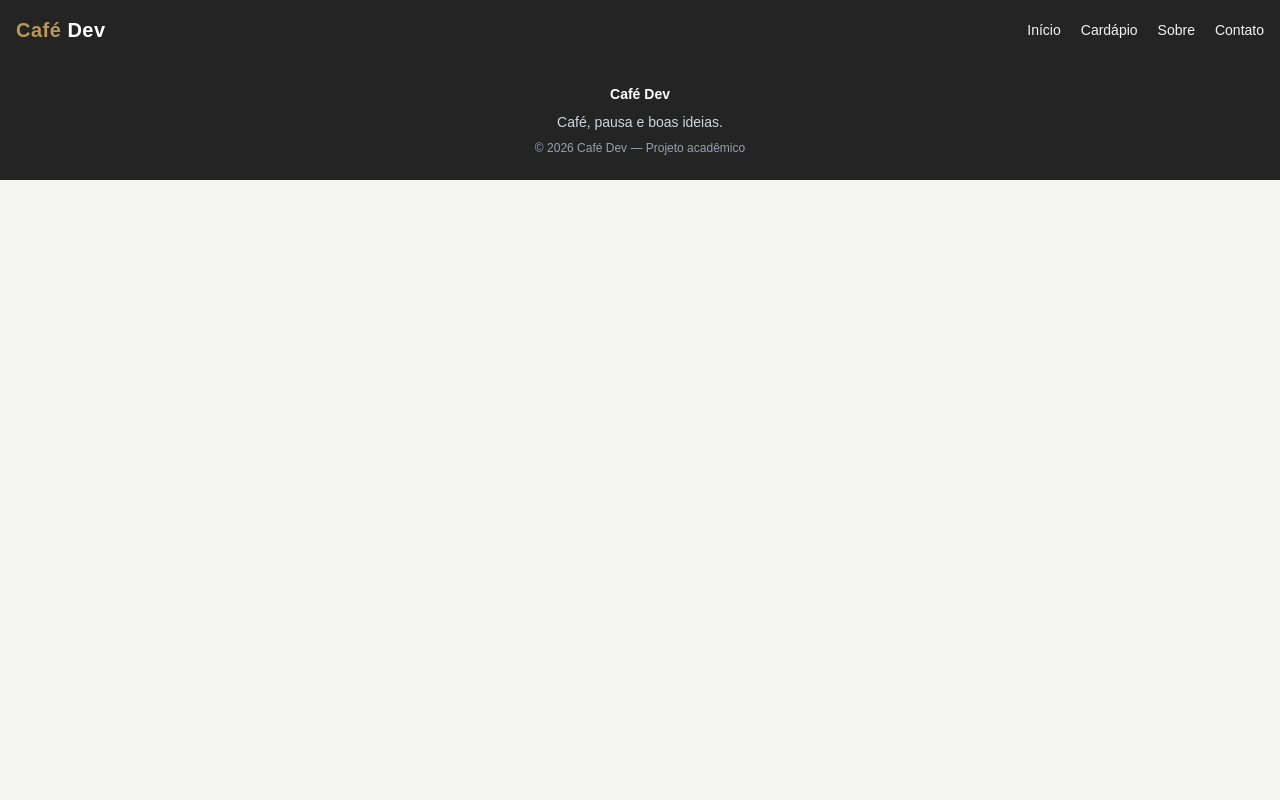
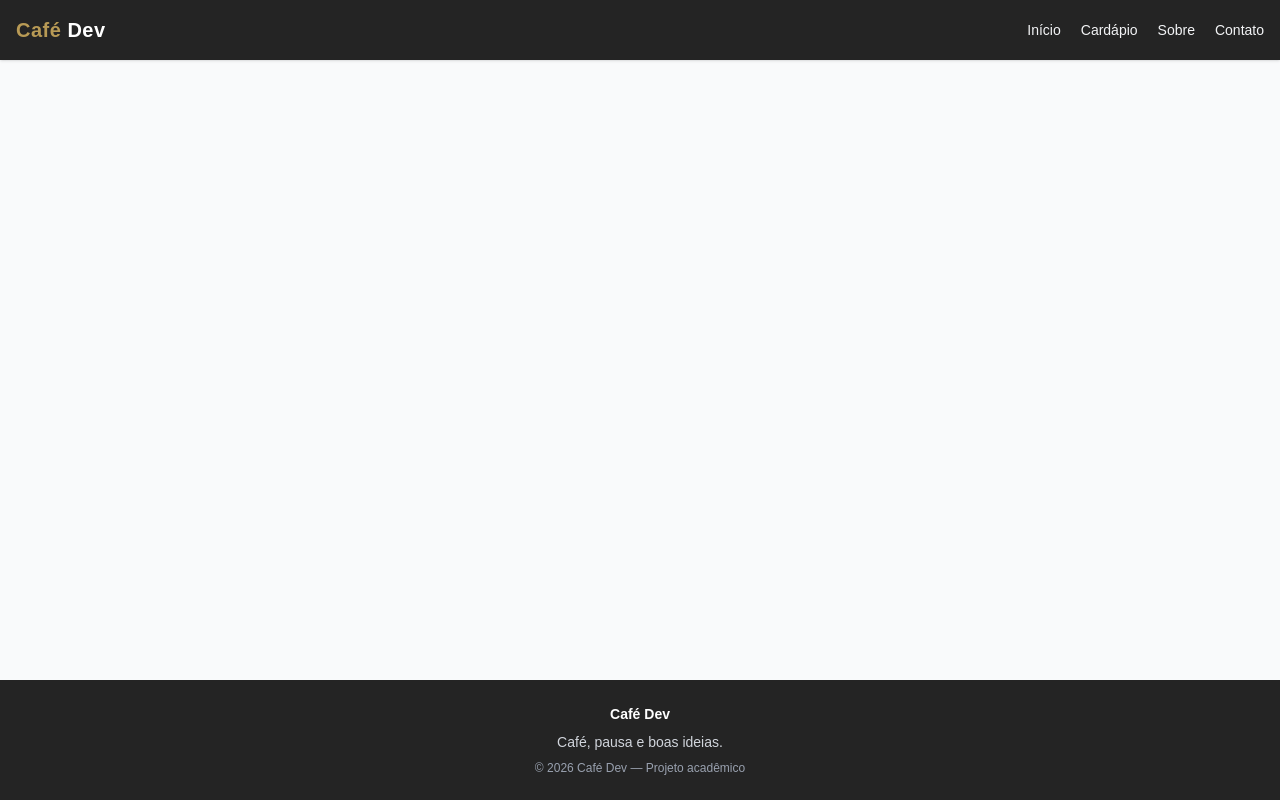
Before and after one commit to alyson-souto/cafeteria-dev, a React (Vite) app: page / in a window 1280 px wide. Built offline with nearby package versions, Linux system fonts and the light colour scheme.

Commit message:
style: definindo estrutura visual geral da aplicacao

```diff
--- a/src/App.jsx
+++ b/src/App.jsx
@@ -11,16 +11,20 @@ import Contato from "./pages/Contato"
 function App() {
   return (
     <Router>
+      <div className="flex min-h-screen flex-col bg-gray-50 text-gray-900">
         <Navbar />
 
+        <div className="flex-1">
           <Routes>
             <Route path="/" element={<Home />} />
             <Route path="/produtos" element={<Produtos />} />
             <Route path="/sobre" element={<Sobre />} />
             <Route path="/contato" element={<Contato />} />
           </Routes>
+        </div>
 
         <Footer />
+      </div>
     </Router>
   )
 }
```
Lines whose indentation alone changed are shown as unchanged.
